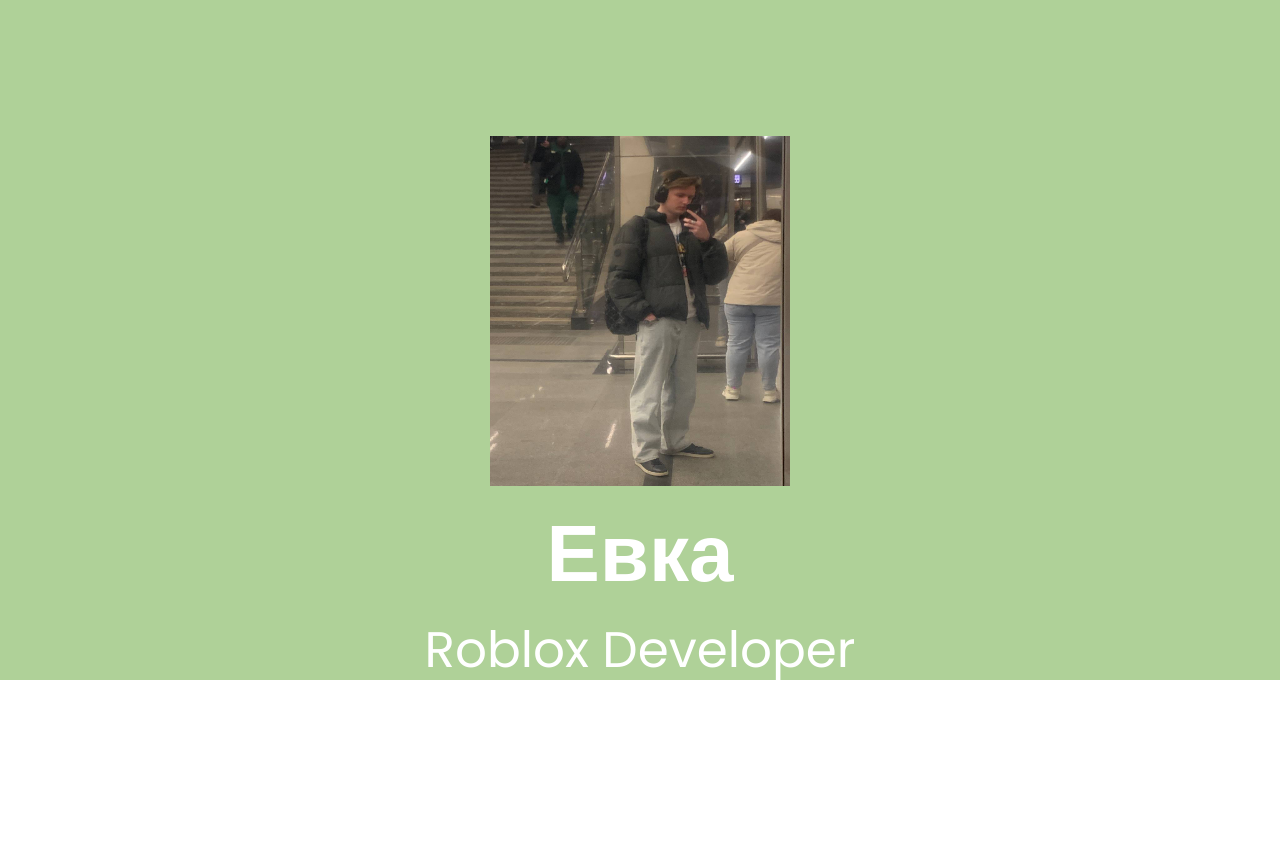
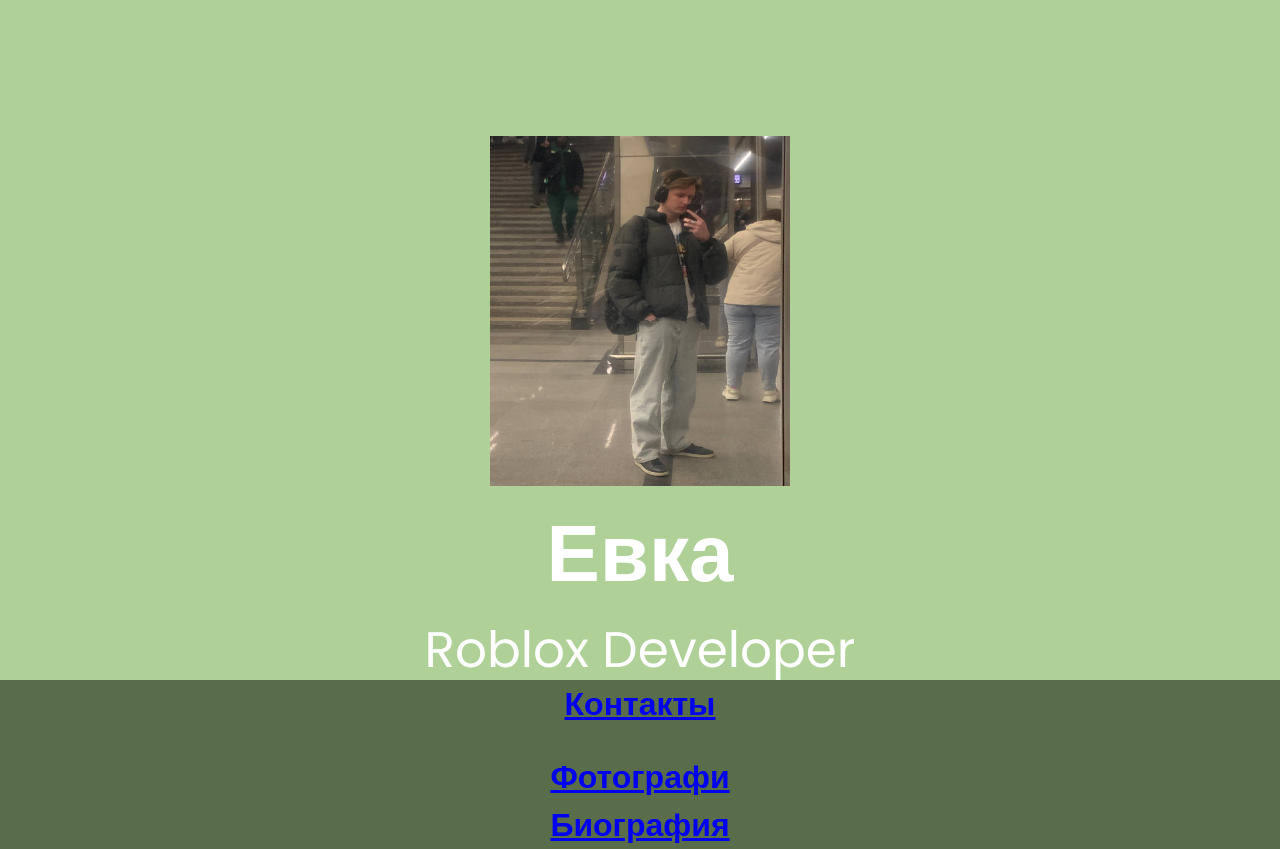
Before and after one commit to vvladislovv/Site, a plain HTML site: page index.html in a window 1280 px wide. Before the commit the page ends 800 px from the top, so only its background shows below. Drawn offline with Linux system fonts and the light colour scheme.

Commit message:
starting

```diff
--- a/index.html
+++ b/index.html
@@ -7,12 +7,29 @@
     <link rel="stylesheet" type="text/css" href="style.css">
 </head>
 <body>
-        <div class="main">
-            <div class="content">
-                <img src="1.jpg">
-                <h1>Евка</h1>
-                <p>Roblox Developer</p>
-            </div>
+    <div class="main">
+        <div class="content">
+            <img src="ImageFolder/1.jpg">
+            <h1>Евка</h1>
+            <p>Roblox Developer</p>
+        </div>
+    </div>
+
+        <div class="header">
+            <header>
+                <ul>
+                    <li>
+                        <a href="Contack.html" target="_blank"><h1>Контакты</h1></a>
+                    </li>
+                    <li></li>
+                    <li>
+                        <a href="Contack.html" target="_blank"><h1>Фотографи</h1></a>
+                    </li>
+                    <li>
+                        <a href="Contack.html" target="_blank"><h1>Биография</h1></a>
+                    </li>
+                </ul>
+            </header>
         </div>
 </body>
 </html>
--- a/style.css
+++ b/style.css
@@ -18,6 +18,10 @@
     top: 20%;
     color: #fff;
 }
+.header {
+    text-align: center;
+    background-color: #596d4b;
+}
 
 .main img{
     width: 300px;
```
Also changed, not shown: Contack.html (added, +11 -0 lines), ImageFolder/1.jpg (renamed from 1.jpg).
